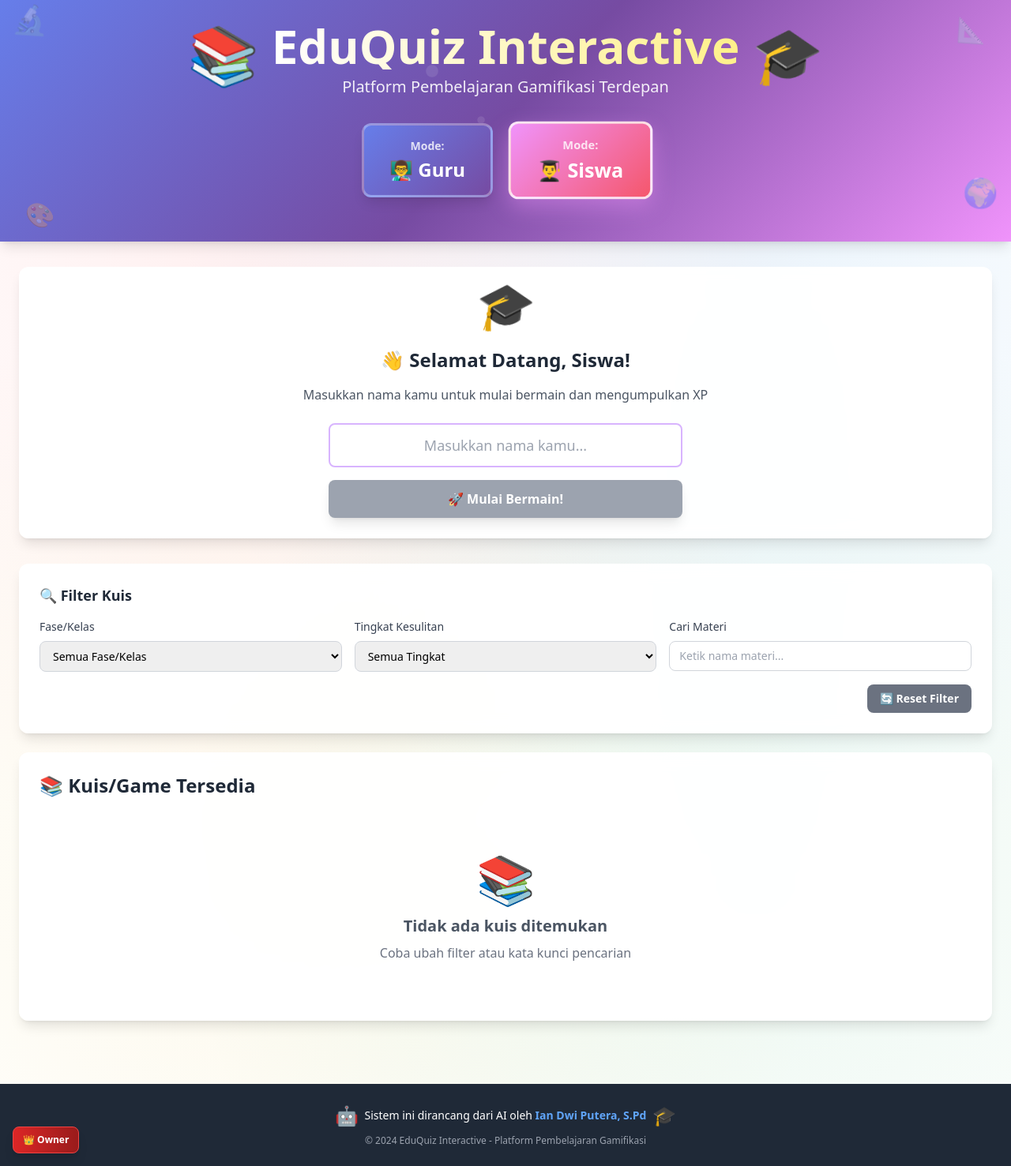
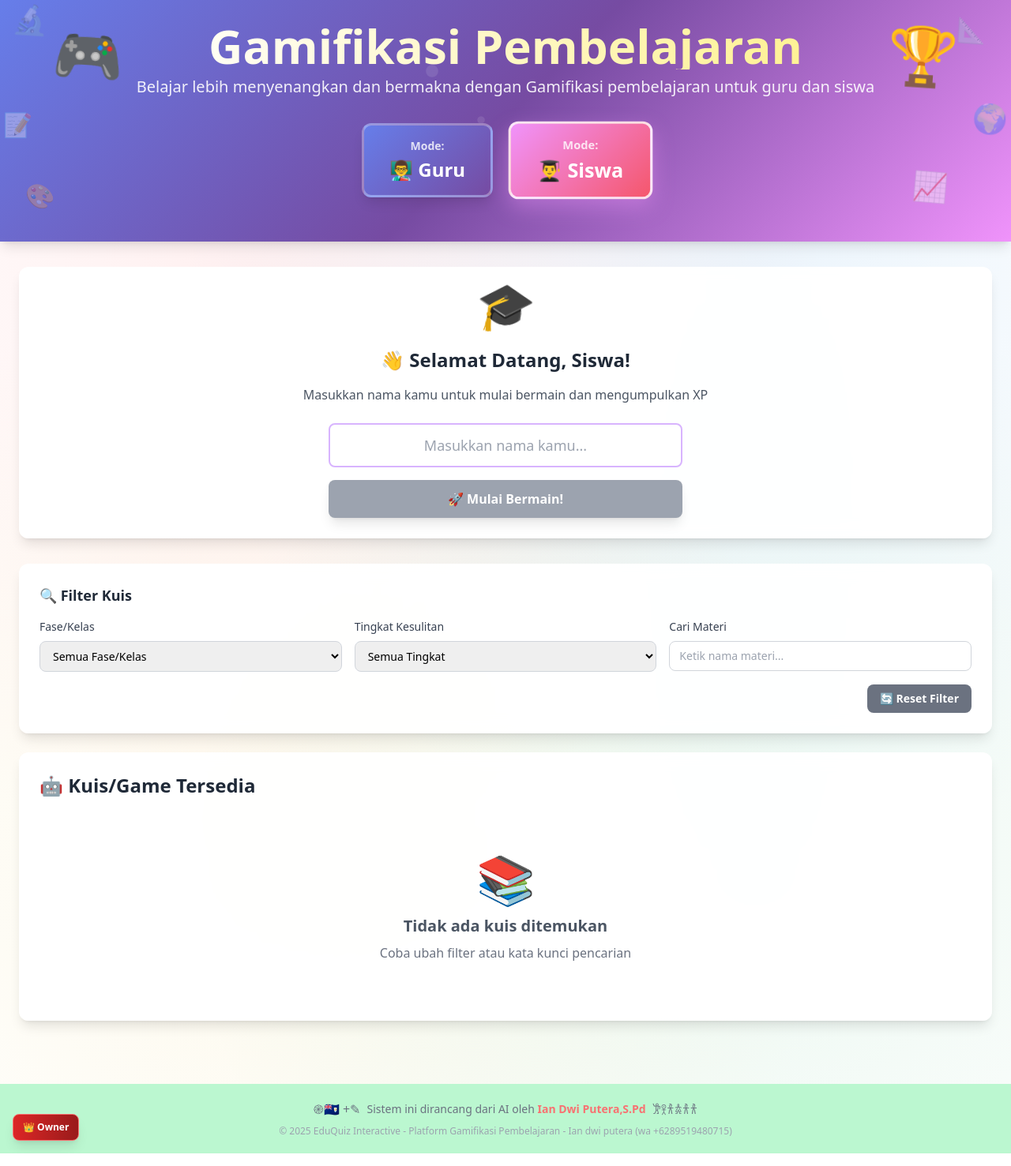
Before and after one commit to ianputera42/gamifikasi, a plain HTML site: page pendidikan.html in a window 1280 px wide. Shown: the part 4-1481 px from the top of the page at 79% size. Drawn offline with nearby package versions, Linux system fonts and the light colour scheme.

Commit message:
Update pendidikan.html

```diff
--- a/pendidikan.html
+++ b/pendidikan.html
@@ -292,19 +292,21 @@
         <div class="container mx-auto px-4 sm:px-6 py-6 sm:py-8 relative z-10">
             <div class="text-center mb-8">
                 <div class="flex justify-center items-center mb-4">
-                    <span class="text-6xl sm:text-7xl edu-icon mr-4">📚</span>
+                    <span class="text-6xl sm:text-7xl edu-icon mr-4">🎮</span>
                     <div>
-                        <h1 class="text-4xl sm:text-5xl lg:text-6xl font-bold mb-2 bg-gradient-to-r from-white to-yellow-200 bg-clip-text text-transparent">EduQuiz Interactive</h1>
-                        <p class="text-lg sm:text-xl text-white text-opacity-90">Platform Pembelajaran Gamifikasi Terdepan</p>
+                        <h1 class="text-4xl sm:text-5xl lg:text-6xl font-bold mb-2 bg-gradient-to-r from-white to-yellow-200 bg-clip-text text-transparent">Gamifikasi Pembelajaran</h1>
+                        <p class="text-lg sm:text-xl text-white text-opacity-90">Belajar lebih menyenangkan dan bermakna dengan Gamifikasi pembelajaran untuk guru dan siswa</p>
                     </div>
-                    <span class="text-6xl sm:text-7xl edu-icon ml-4">🎓</span>
+                    <span class="text-6xl sm:text-7xl edu-icon ml-4">🏆</span>
                 </div>
 
                 <!-- Floating Educational Icons -->
                 <div class="absolute top-4 left-4 text-4xl edu-icon opacity-30">🔬</div>
                 <div class="absolute top-8 right-8 text-3xl edu-icon opacity-30" style="animation-delay: 1s;">📐</div>
-                <div class="absolute bottom-4 left-8 text-3xl edu-icon opacity-30" style="animation-delay: 2s;">🎨</div>
-                <div class="absolute bottom-8 right-4 text-4xl edu-icon opacity-30" style="animation-delay: 0.5s;">🌍</div>
+                <div class="absolute bottom-10 left-8 text-3xl edu-icon opacity-30" style="animation-delay: 2s;">🎨</div>
+                <div class="absolute bottom-22 left-1 text-3xl edu-icon opacity-30" style="animation-delay: 2s;">📝</div>
+                <div class="absolute bottom-22 right-1 text-4xl edu-icon opacity-30" style="animation-delay: 0.5s;">🌍</div>
+                <div class="absolute bottom-10 right-20 text-4xl edu-icon opacity-40" style="animation-delay: 0.5s;">📈</div>
             </div>
 
             <!-- Mode Selection Buttons -->
@@ -654,7 +656,7 @@
 
         <!-- Daftar Kuis/Game -->
         <div class="quiz-card rounded-xl shadow-lg p-6">
-            <h2 class="text-2xl font-bold text-gray-800 mb-6">📚 Kuis/Game Tersedia</h2>
+            <h2 class="text-2xl font-bold text-gray-800 mb-6">🤖 Kuis/Game Tersedia</h2>
             <div id="quizList" class="grid md:grid-cols-2 lg:grid-cols-3 gap-6">
                 <!-- Kuis akan ditampilkan di sini -->
             </div>
@@ -662,18 +664,18 @@
     </main>
 
     <!-- Footer Copyright -->
-    <footer class="bg-gray-800 text-white py-6 mt-12 relative">
-        <div class="container mx-auto px-4 text-center">
+    <footer class="bg-green-200 text-gray-500 py-5 mt-12 relative">
+        <div class="container mx-auto px-15 text-center">
             <div class="flex items-center justify-center space-x-2 mb-2">
-                <span class="text-2xl">🤖</span>
-                <p class="text-sm">Sistem ini dirancang dari AI oleh <span class="font-semibold text-blue-400">Ian Dwi Putera, S.Pd</span></p>
-                <span class="text-2xl">🎓</span>
+                <span class="text-1xl">֎🇦🇮 +✎</span>
+                <p class="text-sm">Sistem ini dirancang dari AI oleh <span class="font-semibold text-red-400">Ian Dwi Putera,S.Pd</span></p>
+                <span class="text-1xl">𐦂𖨆𐀪𖠋𐀪𐀪</span>
             </div>
-            <p class="text-xs text-gray-400">© 2024 EduQuiz Interactive - Platform Pembelajaran Gamifikasi</p>
+            <p class="text-xs text-gray-400">© 2025 EduQuiz Interactive - Platform Gamifikasi Pembelajaran - Ian dwi putera (wa +6289519480715)</p>
         </div>
 
         <!-- Owner Access Button -->
-        <button id="ownerAccessBtn" class="absolute bottom-4 left-4 bg-gradient-to-r from-red-600 to-red-800 text-white px-3 py-2 rounded-lg text-xs font-semibold hover:from-red-700 hover:to-red-900 transition-all shadow-lg border border-red-500">
+        <button id="ownerAccessBtn" class="absolute bottom-4 left-4 bg-gradient-to-r from-red-600 to-red-800 text-white px-3 py-2 rounded-lg text-xs font-semibold hover:from-red-700 hover:to-red-900 transition-all shadow-lg border border-red-400">
             👑 Owner
         </button>
     </footer>
```
